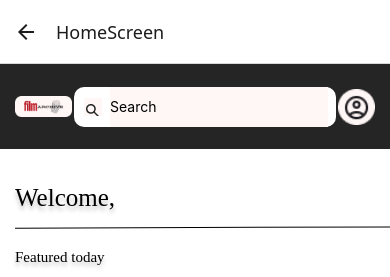
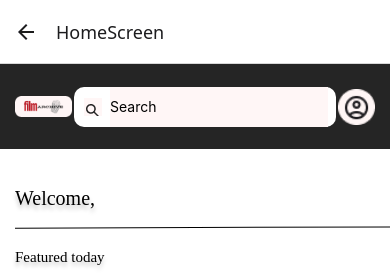
Before and after one commit to dhernandez24/Film_Archive, a React Native app: screen /HomeScreen in a window 390 px wide. Shown: the top 277 px of the page. Built offline with nearby package versions, Linux system fonts and the light colour scheme; no server answers.

Commit message:
email now shows up in profilesettings

```diff
--- a/HomeScreen.js
+++ b/HomeScreen.js
@@ -18,6 +18,7 @@ const user = auth.currentUser;
 /// dummy data for recommended:
 //ask about ai recommendionation
 const dummyData2 = [
+
   { title: 'Movie_title' },
   { title: 'Movie_title' },
   { title: 'Movie_title' },
@@ -34,11 +35,13 @@ const HomeScreen = () => {
   const [email, setEmail] = useState('');
 
   useEffect(() => {
-    const unsub = onAuthStateChanged(auth, (user) => {
+    const name = onAuthStateChanged(auth, (user) => {
       setEmail(user?.email ?? '');
       setDisplayName(user?.displayName ?? null);
     });
-    return unsub;
+    return name;
+
+
   }, []);
 useEffect(() => {
   const fetchRatedMovies = async () => {
@@ -86,7 +89,7 @@ useEffect(() => {
     </View>
       <ScrollView contentContainerStyle={styles.scrollContainer}>
         <View style={styles.contentWrapper}>
-          <Text style={styles.welcome}>Welcome,{email} </Text>
+          <Text style={styles.welcome}>Welcome, {email} </Text>
           <View style={styles.line} />
           <Text style={styles.subtitle}>Featured today</Text>
         </View>
@@ -217,7 +220,7 @@ const styles = StyleSheet.create({
     textShadowOffset: { width: 0, height: 4 },
     textShadowRadius: 4,
     fontFamily: 'Istok Web',
-    fontSize: 25,
+    fontSize: 20,
     fontStyle: 'normal',
     fontWeight: '400',
     lineHeight: 58,
--- a/ProfileSettings.js
+++ b/ProfileSettings.js
@@ -13,11 +13,22 @@ import {
 
 
  import { useNavigation } from '@react-navigation/native';
+import { auth, db } from './FirebaseController';
+import { collection, getDocs } from 'firebase/firestore';
+import { onAuthStateChanged } from 'firebase/auth';
+
 
 const ProfileSettings = () => {
 const navigation = useNavigation();
+const [email, setEmail] = useState('');
+
 
   useEffect(() => {
+    const name = onAuthStateChanged(auth, (user) => {
+      setEmail(user?.email ?? '');
+      setDisplayName(user?.displayName ?? null);
+    });
+    return name;
 
   }, []);
 
@@ -41,10 +52,10 @@ const navigation = useNavigation();
 
     <View style={styles.redHeader}>
       <Image source={require('./assets/Ellipse.png')} style={styles.profilePicture} />
-    <Text style={styles.email}>hernandezdalila018@gmail.com</Text>
+    <Text style={styles.email}>{email}</Text>
       <TouchableOpacity
                 style={styles.text}
-                //onPress={() => navigation.goBack()}
+                onPress={() => navigation.navigate('Welcome')}
                 activeOpacity={0.7}
               >
                  <Text style={styles.text}>Log Out</Text>
```
